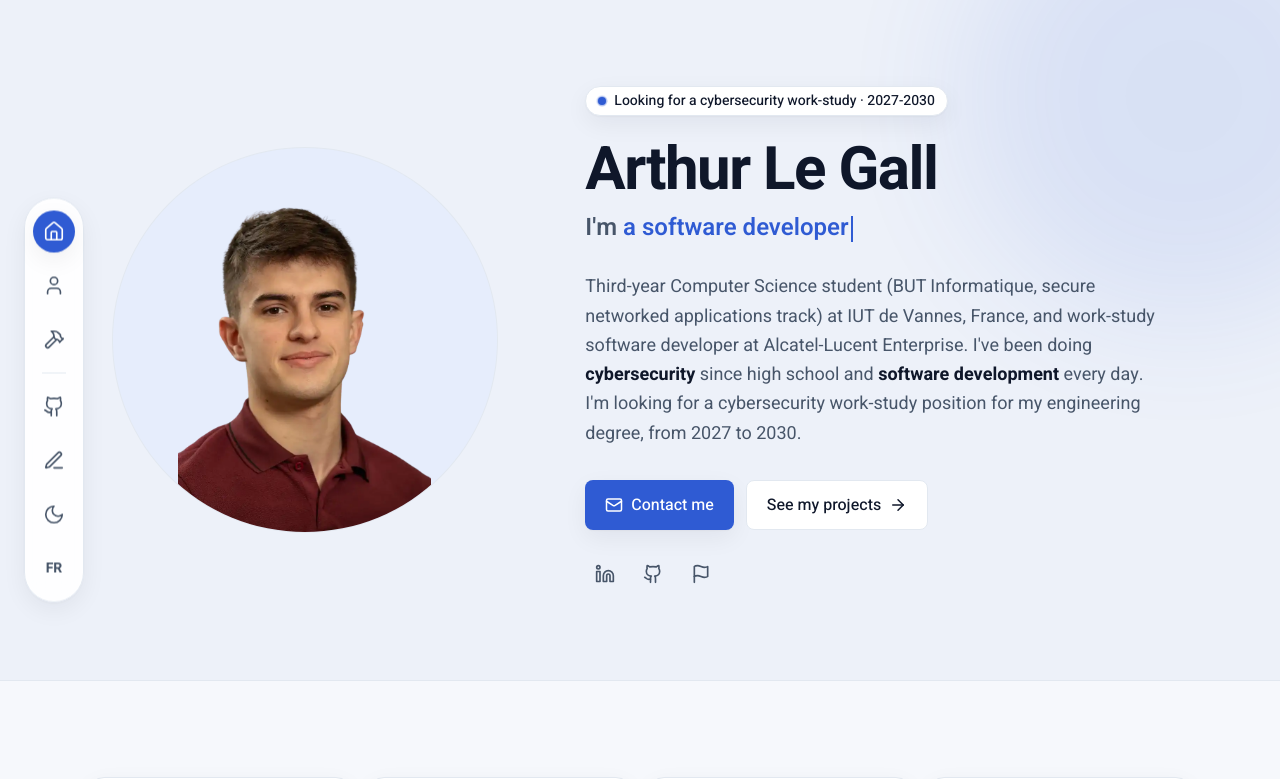
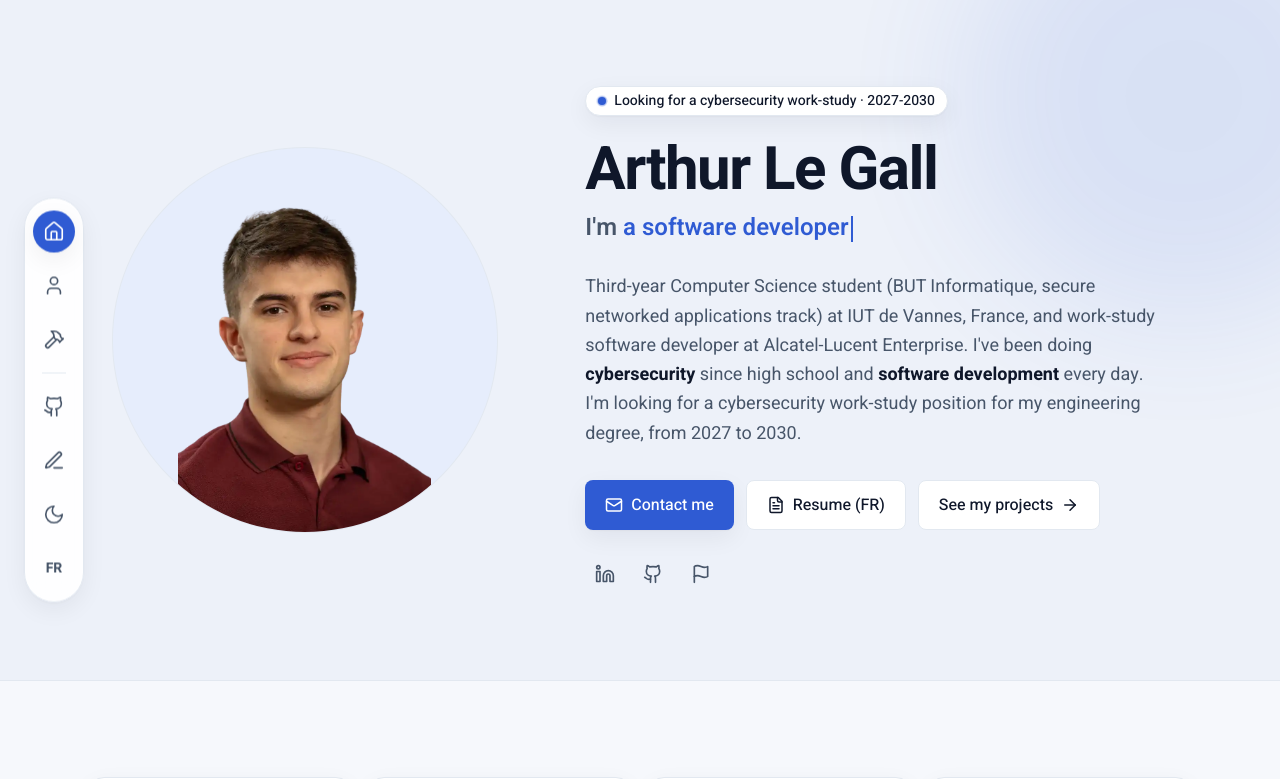
Before and after one commit to 0x-Saegor/ReactPortfolio, a React (Vite) app: page / in a window 1280 px wide. Shown: the top 779 px of the page. Built offline with nearby package versions, Linux system fonts and the light colour scheme.

Commit message:
Ajout du CV en PDF dans le hero

```diff
--- a/src/sections/Home/Top/index.jsx
+++ b/src/sections/Home/Top/index.jsx
@@ -1,6 +1,6 @@
 import { useState } from "react";
 import { Link } from "react-router-dom";
-import { Mail, ArrowRight, Github, Linkedin, Flag } from "lucide-react";
+import { Mail, ArrowRight, Github, Linkedin, Flag, FileText } from "lucide-react";
 import profile from "../../../assets/NoBG.webp";
 import TypeWriter from "../../../components/TypeWriter";
 import { useLang } from "../../../utils/i18n";
@@ -81,6 +81,15 @@ function Top() {
               <Mail size={18} />
               {t({ fr: "Me contacter", en: "Contact me" })}
             </a>
+            <a
+              href="/CV_Arthur_LE-GALL.pdf"
+              target="_blank"
+              rel="noopener"
+              className="inline-flex items-center gap-2 rounded-lg border border-line bg-surface px-5 py-3 font-medium text-ink transition-colors hover:border-accent hover:text-accent"
+            >
+              <FileText size={18} />
+              {t({ fr: "Mon CV", en: "Resume (FR)" })}
+            </a>
             <Link
               to="/projects"
               onClick={() => window.scrollTo({ top: 0, behavior: "smooth" })}
```
Also changed, not shown: 1 other file (tests, documents, lock files or other folders).
